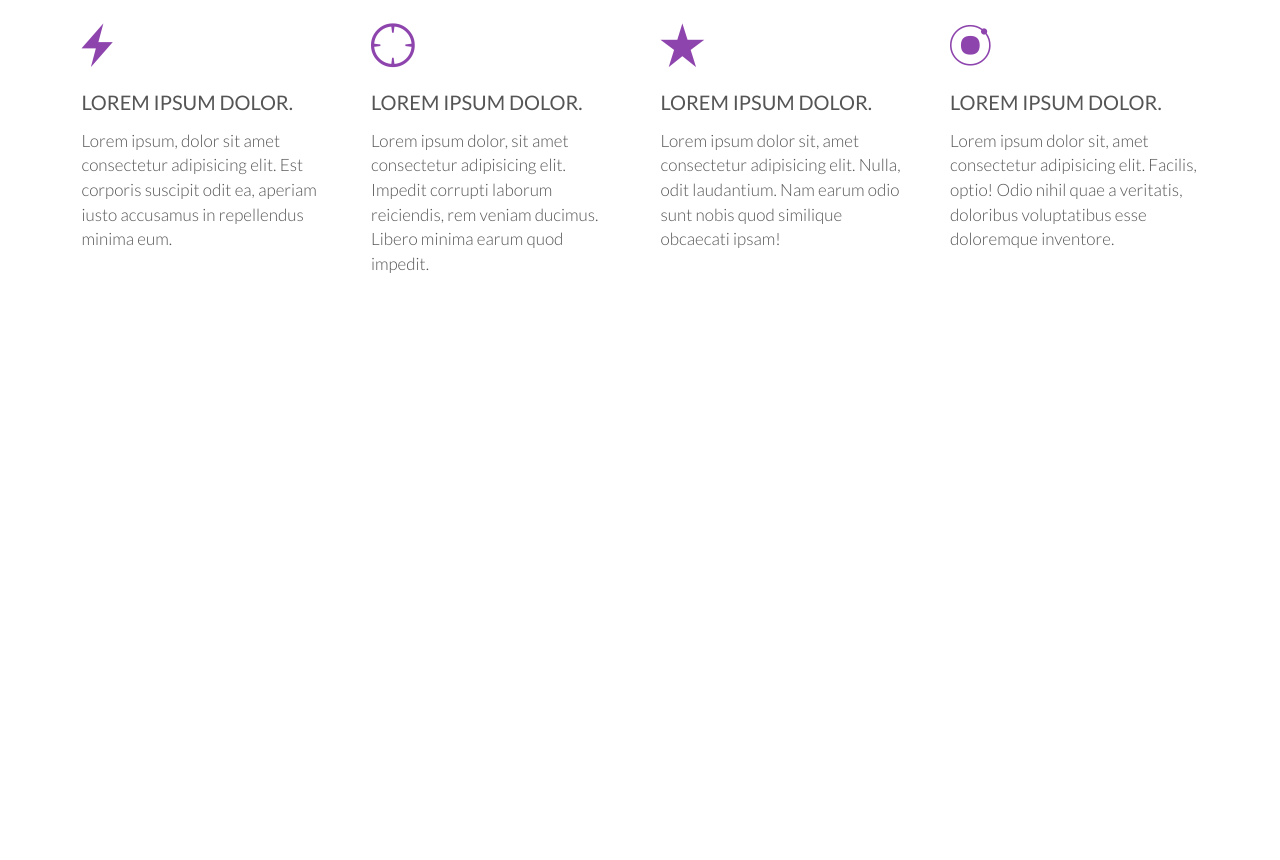
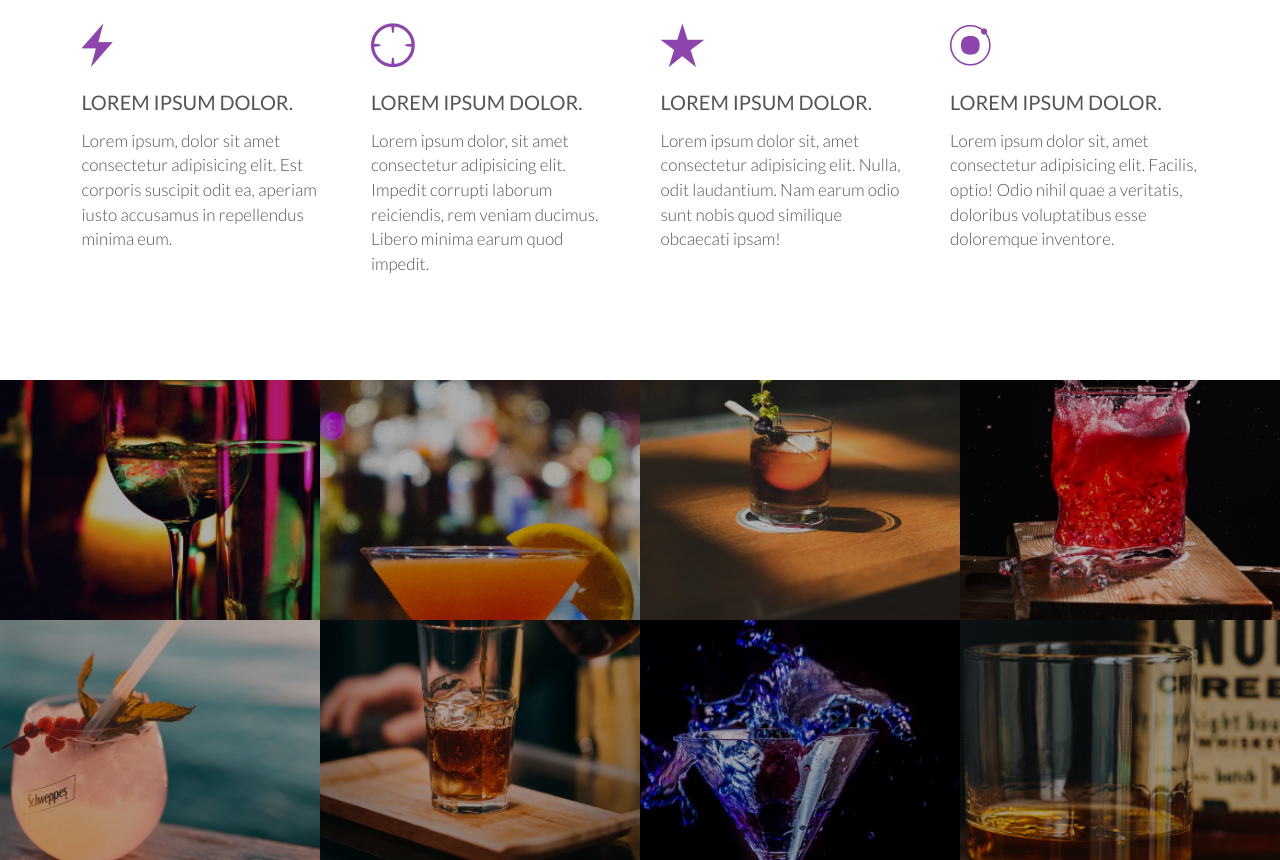
Before and after one commit to jonnynoone/hyperdrank, a plain HTML site: page index.html in a window 1280 px wide. Shown: the part 1140-2000 px from the top of the page. Before the commit the page ends 1520 px from the top, so only its background shows below. Drawn offline with Linux system fonts and the light colour scheme; files whose address does not match are found by name.

Commit message:
showcase section complete

```diff
--- a/index.html
+++ b/index.html
@@ -77,6 +77,60 @@
             </div>
         </div>
     </section>
+
+    <section class="section-drinks">
+        <ul class="drinks-showcase group">
+            <li>
+                <figure class="drink-photo">
+                    <img src="resources/img/1.jpg" alt="Drink 1">
+                </figure>
+            </li>
+
+            <li>
+                <figure class="drink-photo">
+                    <img src="resources/img/2.jpg" alt="Drink 2">
+                </figure>
+            </li>
+
+            <li>
+                <figure class="drink-photo">
+                    <img src="resources/img/3.jpg" alt="Drink 3">
+                </figure>
+            </li>
+
+            <li>
+                <figure class="drink-photo">
+                    <img src="resources/img/4.jpg" alt="Drink 4">
+                </figure>
+            </li>
+        </ul>
+
+        <ul class="drinks-showcase group">
+            <li>
+                <figure class="drink-photo">
+                    <img src="resources/img/7.jpg" alt="Drink 5">
+                </figure>
+            </li>
+
+            <li>
+                <figure class="drink-photo">
+                    <img src="resources/img/6.jpg" alt="Drink 6">
+                </figure>
+            </li>
+
+            <li>
+                <figure class="drink-photo">
+                    <img src="resources/img/5.jpg" alt="Drink 7">
+                </figure>
+            </li>
+
+            <li>
+                <figure class="drink-photo">
+                    <img src="resources/img/8.jpg" alt="Drink 8">
+                </figure>
+            </li>
+        </ul>
+    </section>
 </body>
 
 </html>
--- a/resources/css/style.css
+++ b/resources/css/style.css
@@ -19,6 +19,12 @@ html {
 /* -------------------------------------- */
 /* REUSABLE COMPONENTS */
 /* -------------------------------------- */
+.group:after {
+    content: "";
+    display: table;
+    clear: both;
+}
+
 .row {
     margin: 0 auto;
     max-width: 1140px;
@@ -76,7 +82,6 @@ h2:after {
     width: 70%;
     line-height: 145%;
     margin-left: 15%;
-    margin-bottom: 30px;
 }
 
 .box p {
@@ -181,3 +186,48 @@ header {
 .main-nav li a:active {
     border-bottom: 2px solid #8e44ad;
 }
+/* -------------------------------------- */
+/* FEATURES */
+/* -------------------------------------- */
+.section-features .long-copy {
+    margin-bottom: 30px;
+}
+
+/* -------------------------------------- */
+/* DRINKS SHOWCASE */
+/* -------------------------------------- */
+.section-drinks {
+    padding: 0;
+}
+
+.drinks-showcase {
+    width: 100%;
+    list-style: none;
+}
+
+.drinks-showcase > li {
+    display: block;
+    float: left;
+    width: 25%;
+}
+
+.drink-photo {
+    margin: 0;
+    width: 100%;
+    font-size: 0;
+    overflow: hidden;
+    background-color: #000;
+}
+
+.drink-photo > img {
+    opacity: 0.7;
+    width: 100%;
+    height: auto;
+    transform: scale(1.15);
+    transition: transform 0.2s, opacity 0.2s;
+}
+
+.drink-photo > img:hover {
+    opacity: 1;
+    transform: scale(1.01);
+}
```
